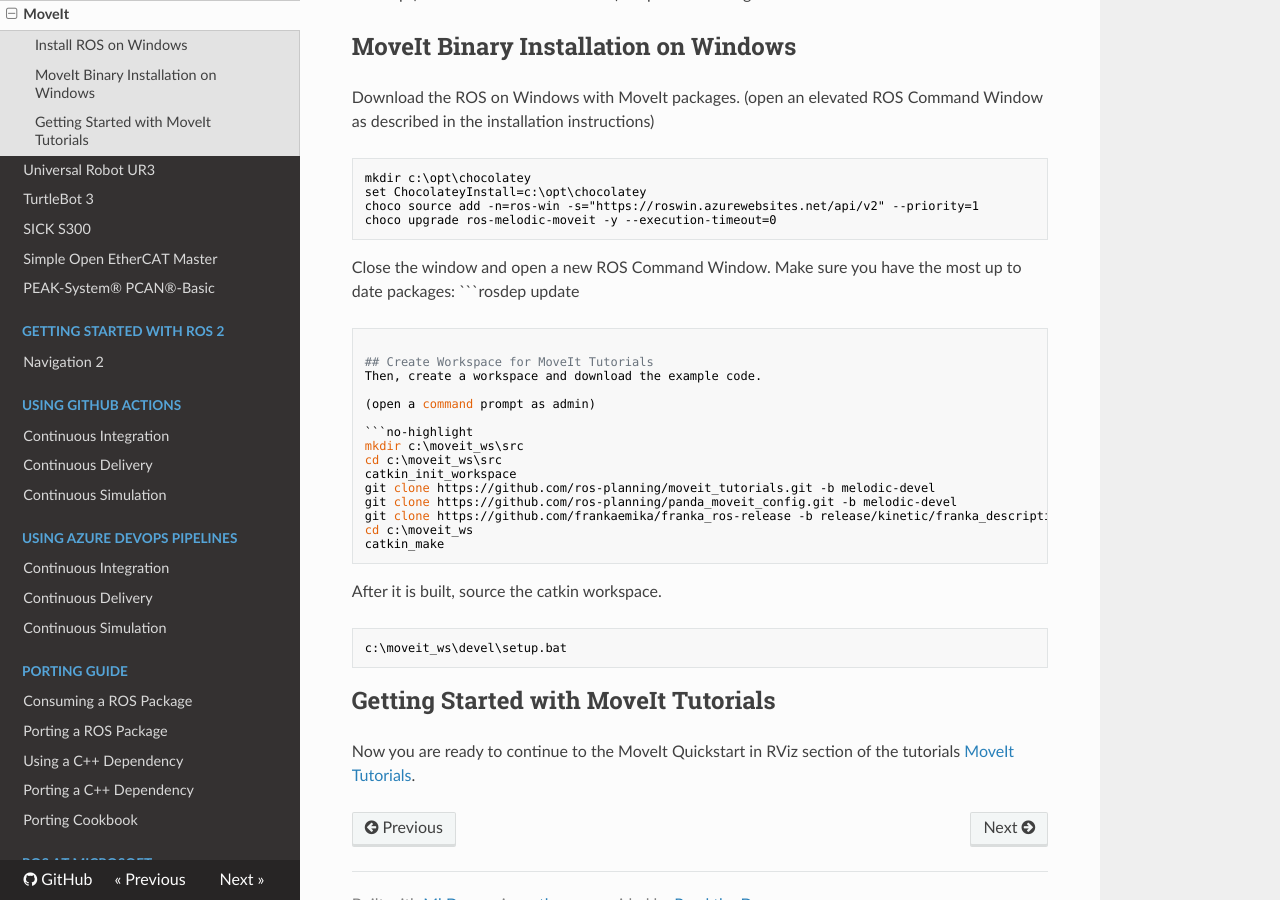
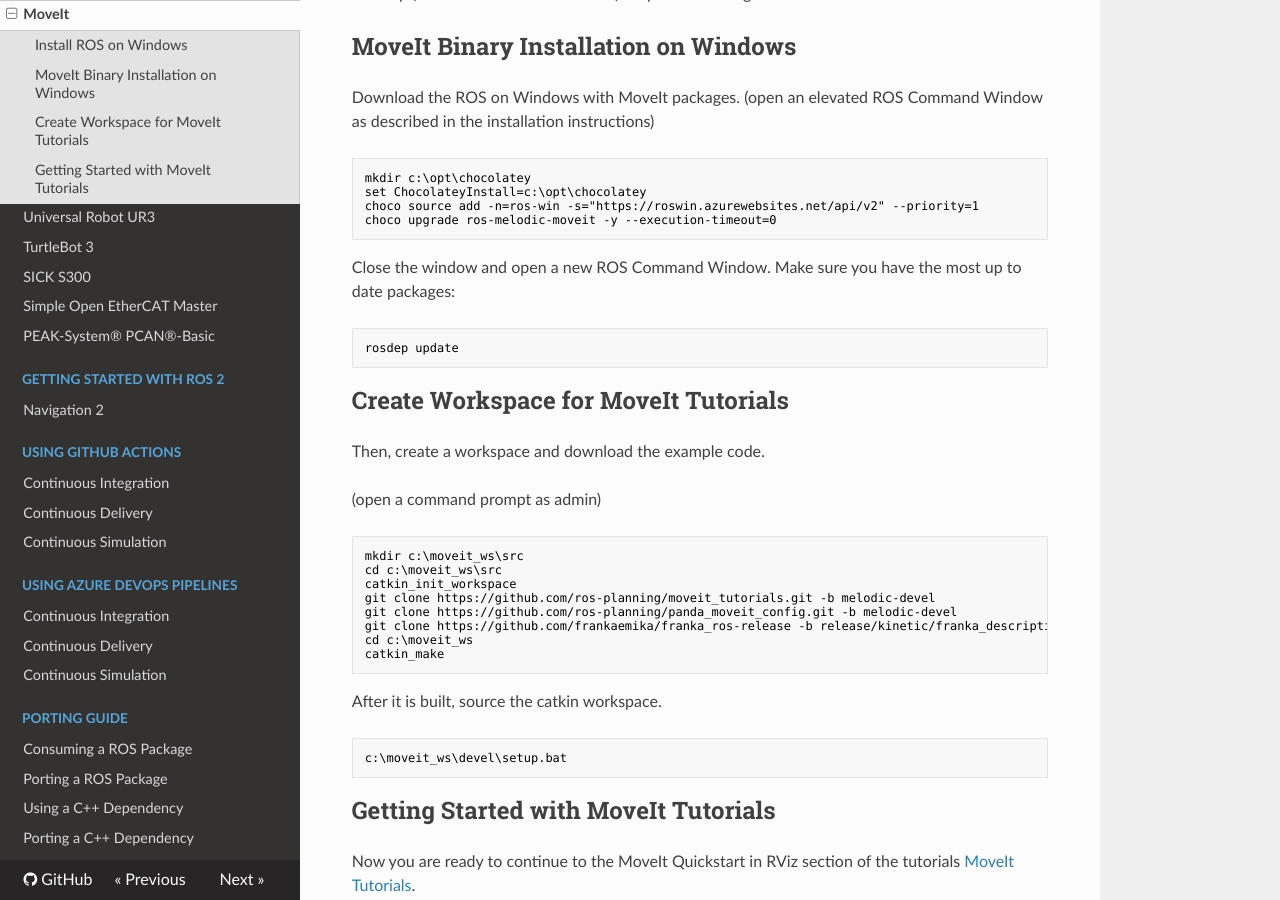
Before and after one commit to ms-iot/ROSOnWindows, an MkDocs documentation site: the page built from docs/Moveit/moveit_tutorials.md, in a window 1280 px wide and 900 px high, scrolled down 354 px. Built offline with MkDocs 1.6.1, drawn with Linux system fonts in a browser that asks for light colours; nearby versions of some CDN libraries.

Commit message:
style fix.

````diff
--- a/docs/Moveit/moveit_tutorials.md
+++ b/docs/Moveit/moveit_tutorials.md
@@ -9,7 +9,7 @@
 Download the ROS on Windows with MoveIt packages.
 (open an elevated ROS Command Window as described in the installation instructions)
 
-```no-highlight
+```Batchfile
 mkdir c:\opt\chocolatey
 set ChocolateyInstall=c:\opt\chocolatey
 choco source add -n=ros-win -s="https://roswin.azurewebsites.net/api/v2" --priority=1
@@ -17,7 +17,9 @@
 ```
 
 Close the window and open a new ROS Command Window. Make sure you have the most up to date packages:
-```rosdep update
+
+```Batchfile
+rosdep update
 ```
 
 ## Create Workspace for MoveIt Tutorials
@@ -25,7 +27,7 @@
 
 (open a command prompt as admin)
 
-```no-highlight
+```Batchfile
 mkdir c:\moveit_ws\src
 cd c:\moveit_ws\src
 catkin_init_workspace
````
